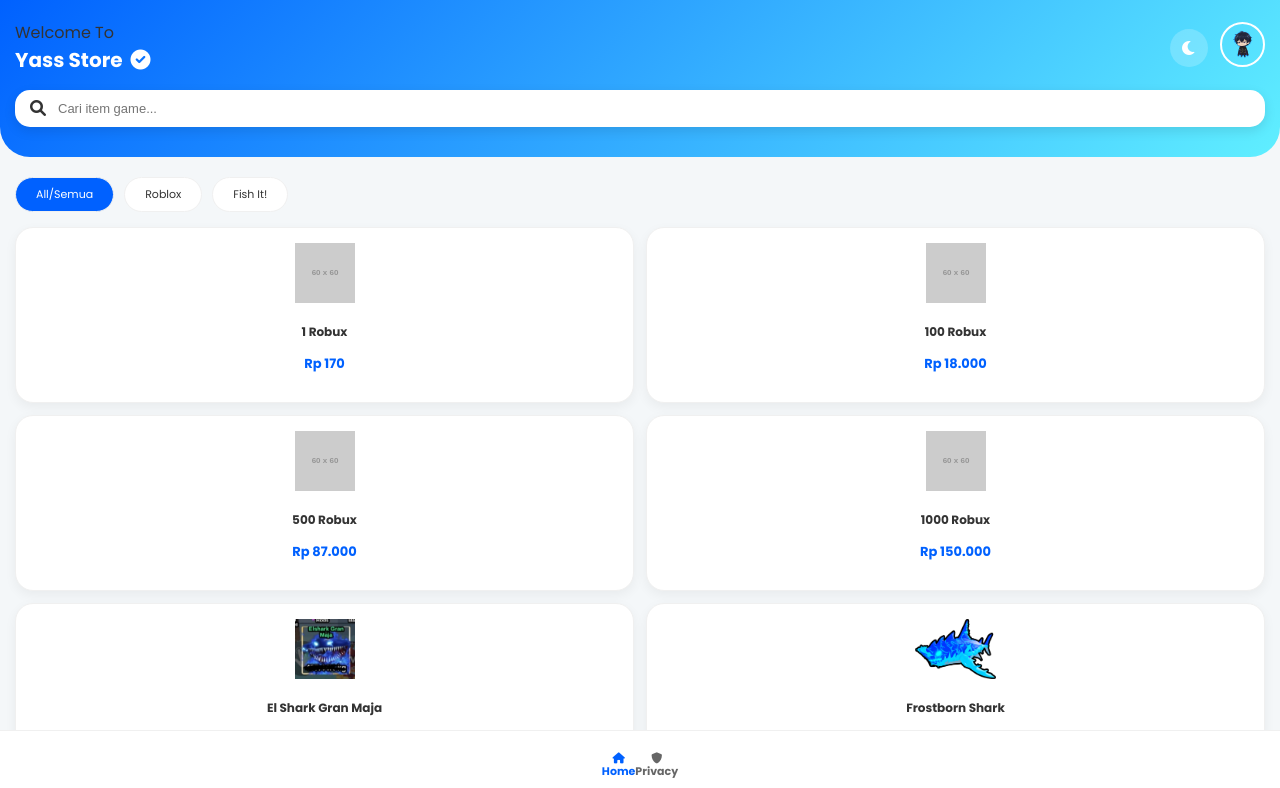
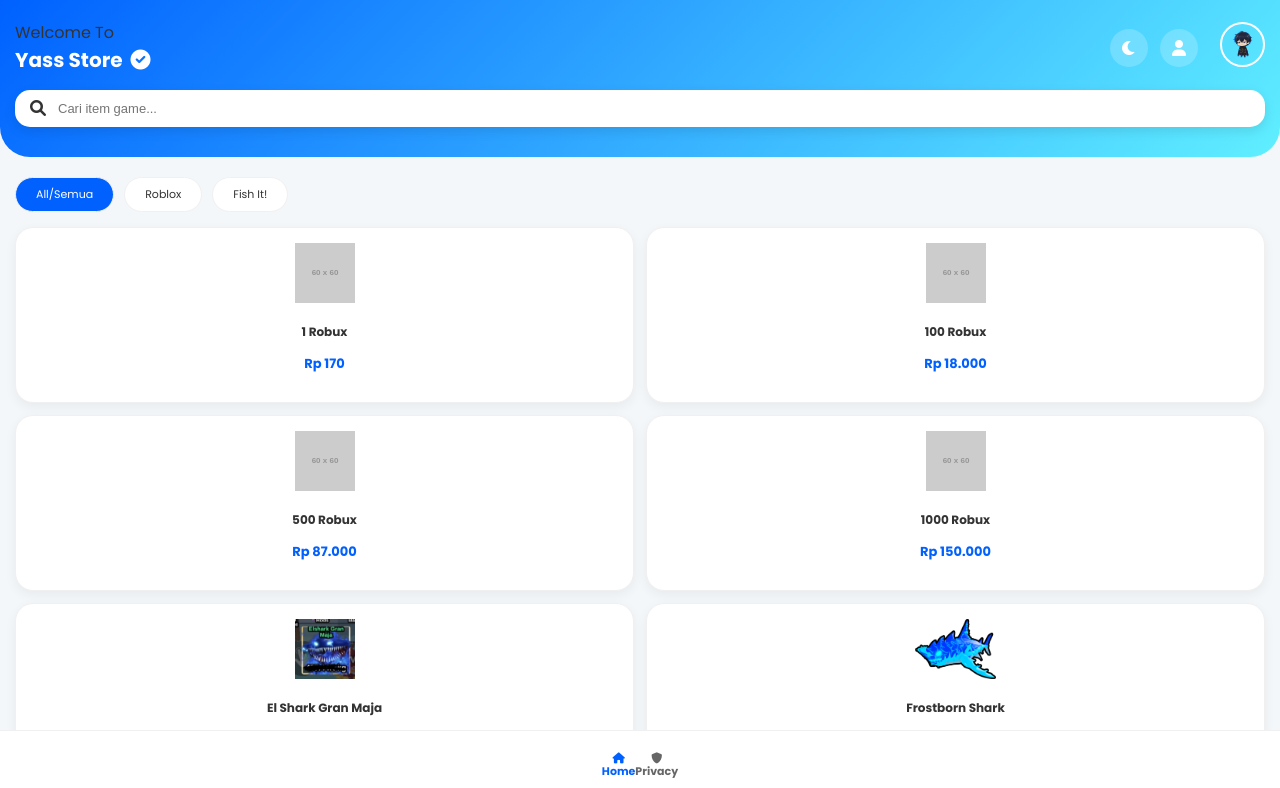
Before and after one commit to yasszz0909-ai/yass-store, a plain HTML site: page home/index.html in a window 1280 px wide. Shown: the top 788 px of the page. Drawn offline with Linux system fonts and the light colour scheme; placeholder pictures from the web are drawn by us; files whose address does not match are found by name.

Commit message:
index.html

```diff
--- a/home/index.html
+++ b/home/index.html
@@ -24,6 +24,10 @@
                 <div id="darkModeBtn" class="dark-mode-toggle">
                     <i class="fas fa-moon"></i>
                 </div>
+                <div id="loginBtn" class="dark-mode-toggle" onclick="loginGoogle()" style="margin-right: 10px;">
+                    <i class="fas fa-user"></i>
+                </div>
+
                 <div class="header-logo">
                     <img src="logo.png" alt="Logo">
                 </div>
```
